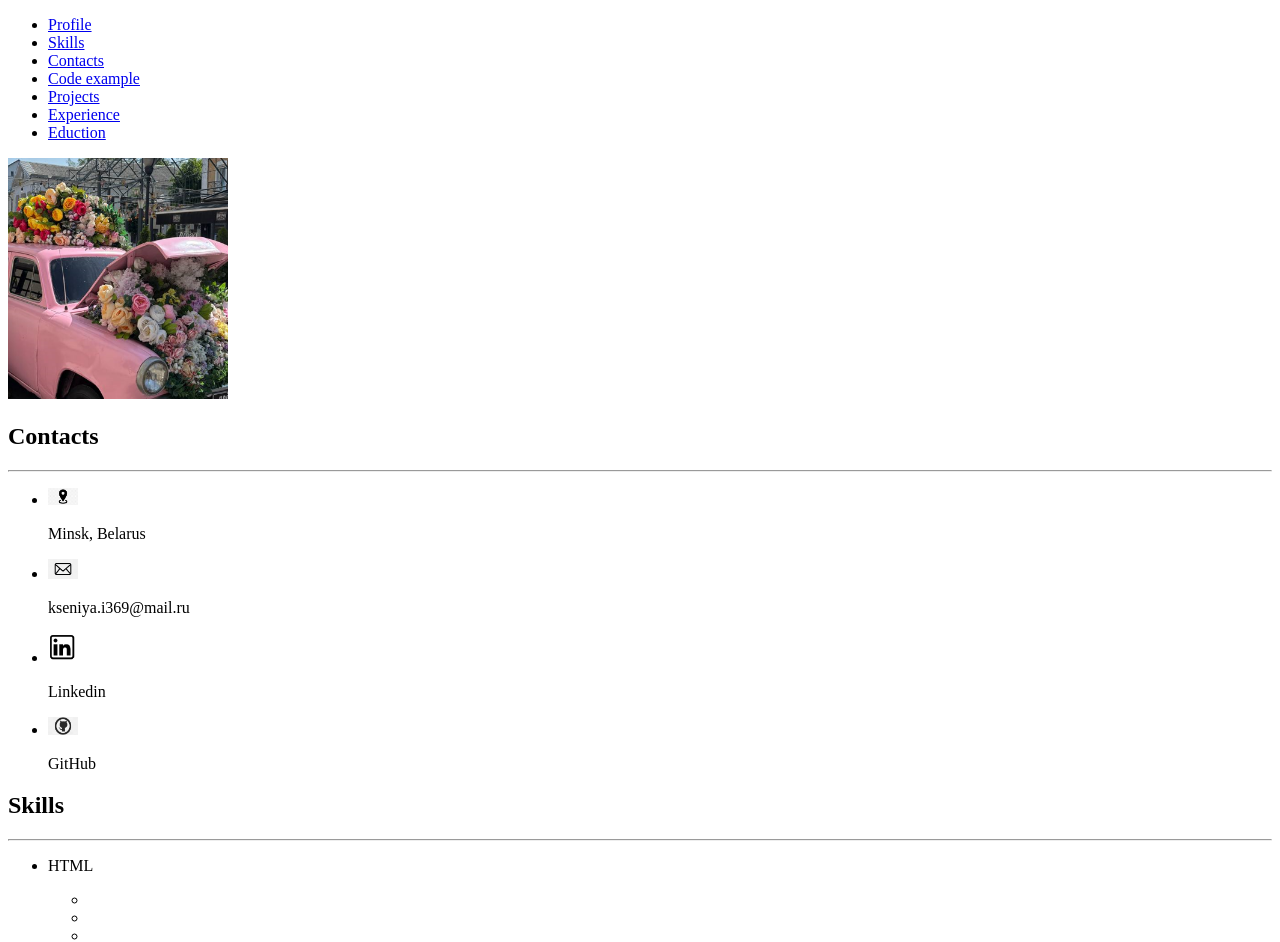
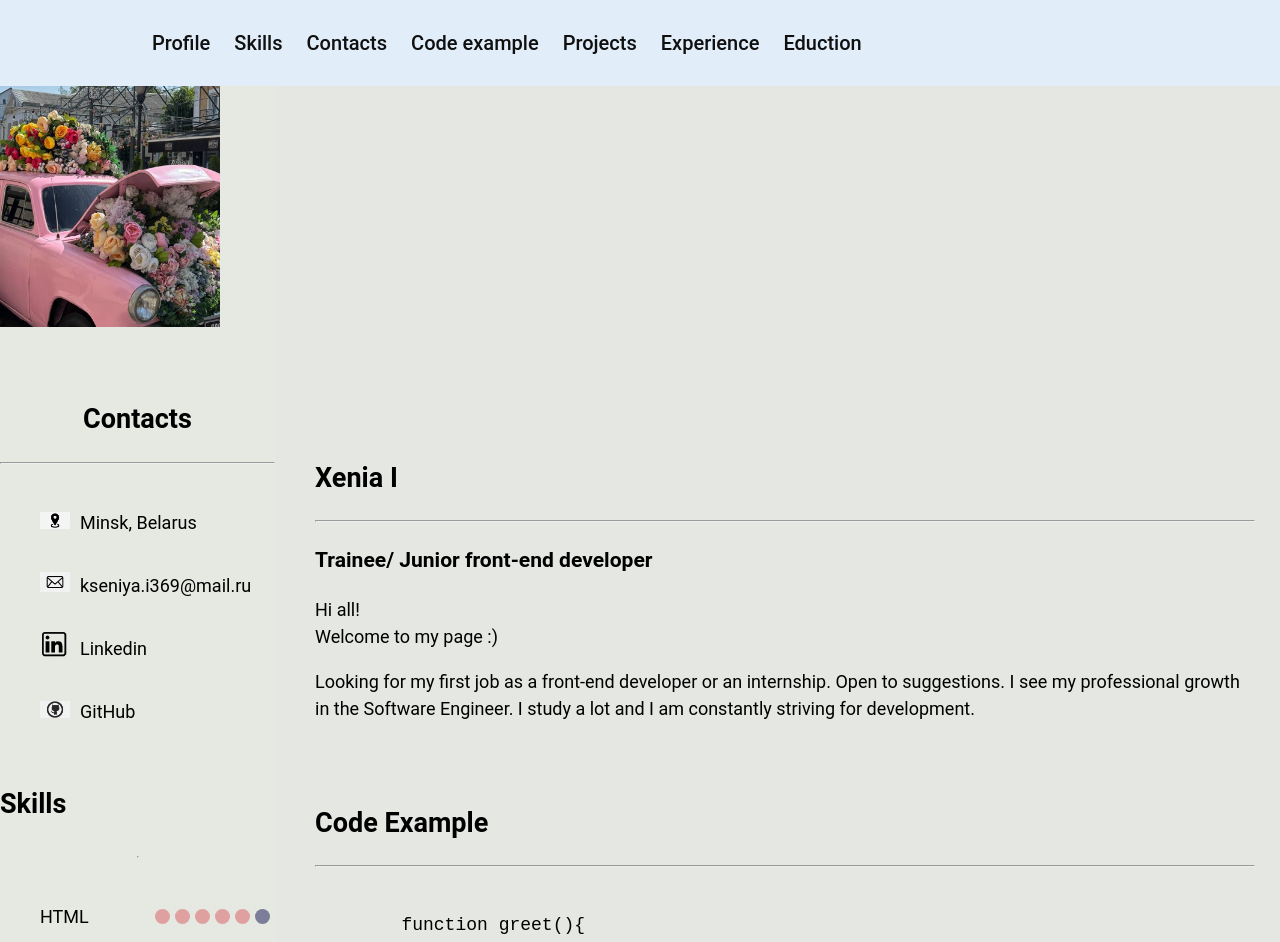
Before and after one commit to xenia0525/rsschool-cv, a plain HTML site: page index.html in a window 1280 px wide. Shown: the top 942 px of the page. Drawn offline with Linux system fonts and the light colour scheme.

Commit message:
fead: add file css

```diff
--- a/index.html
+++ b/index.html
@@ -201,7 +201,7 @@
     </main>
    <footer class="footer">
         <a href="https://github.com/Kseniya-17-07-20">GitHub</a>
-        <p>2022</p>
+        <p>2025</p>
         <a href="https://rs.school/js/">
             <img src="./assets/svg/rs_school_js.svg" alt="" width="70" height="70">
         </a>
--- a/style.css
+++ b/style.css
@@ -0,0 +1,171 @@
+body{
+    display: flex;
+    max-width: 1440px;
+    margin: 0 auto;
+    min-height: 100vh;
+    flex-direction: column;
+    justify-content: space-between;
+    font-family: 'Roboto', sans-serif;
+    font-size: 18px;
+    font-weight: 400;
+    line-height: 1.5;
+}
+.header {
+  max-width: 1440px;
+  background-color: rgb(180, 209, 238, 0.4);
+}
+.header-container {
+      display: flex;
+  justify-content: right;
+  margin-right: 40px;
+}
+.nav {
+     width: 1140px;
+  justify-content: space-between;
+}
+
+.nav-list {
+      display: flex;
+  justify-content: flex;
+  align-items: center;
+  list-style: none;
+}
+.nav-link :hover{
+  background-color: rgb(126, 128, 155);
+}
+.nav-link {
+         transition: .3s;
+    position: relative;
+    padding: 0 12px;
+    text-decoration: none;
+    font-size: 20px;
+    font-weight: 500;
+    line-height: 50px;
+    color: rgb(15, 16, 15);
+}
+
+.main-container {
+    max-width: 1440px;
+    display: flex;
+    justify-content: space-between;
+    min-height: 50px;
+    margin-bottom: auto;
+}
+.left-side {
+        display: flex;
+    flex-direction: column;
+    width: 50%;
+    background-color: rgb(229, 233, 225);
+}
+.photo-section {
+      display: flex;
+ margin-bottom: 50px;
+}
+.contacts-section {
+      display: column;
+  justify-content: center;
+}
+.contact-title {
+   text-align: center;
+}
+.contact-list {
+      display: flex;
+  flex-direction: column;
+     list-style-type:none
+}
+.contact-item {
+      display: flex;
+  align-items: center;
+}
+.contact-item p{
+  padding-left: 10px;
+
+}
+.skills-section {
+      display: flex;
+  flex-direction: column;
+}
+.section-title {
+}
+.all-skills {
+      display: flex;
+}
+.skills-text {
+       width: 60px;
+    margin-right: 15px;
+    font-weight: 400;
+}
+.skills-list {
+        display: flex;
+    align-items: center;
+}
+.skills-item {
+        width: 15px;
+    height: 15px;
+    background-color: rgb(223, 160, 160);
+    border-radius: 50%;
+    margin-right: 5px;
+    transition: all .3s linear;
+    display: inline-block;
+}
+.gray {
+      background-color: rgba(54, 54, 104, 0.6);
+}
+.education-section {
+}
+.languages-section {
+}
+.lang-item {
+  display: flex;
+  flex-direction: column;
+  margin-left: 20px;
+}
+.lang-list {
+}
+.right-side {
+        display: flex;
+    flex-direction: column;
+    background-color: rgb(229, 232, 226);
+    justify-content: center;
+    padding-left: 40px;
+    padding-right: 40px;
+}
+.profile-section {
+}
+.profile {
+}
+.code-section {
+      margin-top: 40px;
+}
+.project-section {
+}
+.project {
+  display: flex;
+  width: 900px;
+  flex-wrap: wrap;
+  margin-left: 20px;
+  margin-right: 20px;
+}
+.project-item {
+      margin-right: 20px;
+}
+.project-title {
+     text-align: center;
+}
+.work-section {
+      margin-top: 20px;
+}
+.footer {
+      display: flex;
+  align-items: center;
+  justify-content:space-around;
+  max-width: 1440px;
+  background-color: rgb(233, 159, 159);
+  text-align: center;
+  padding-left: 20px;
+  padding-right: 20px;
+}
+.footer a{
+  text-decoration: none;
+  color: black;
+}
```
